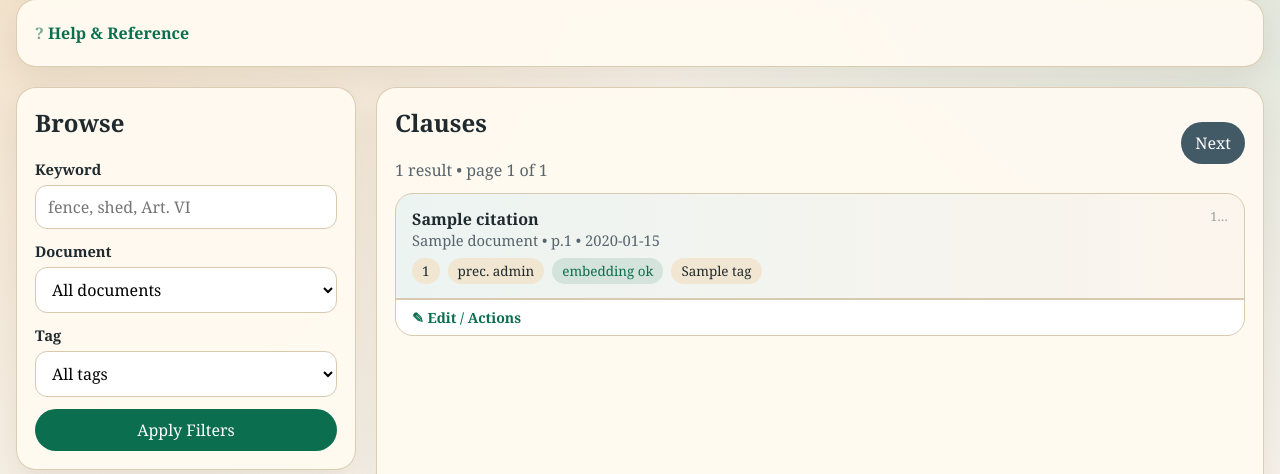
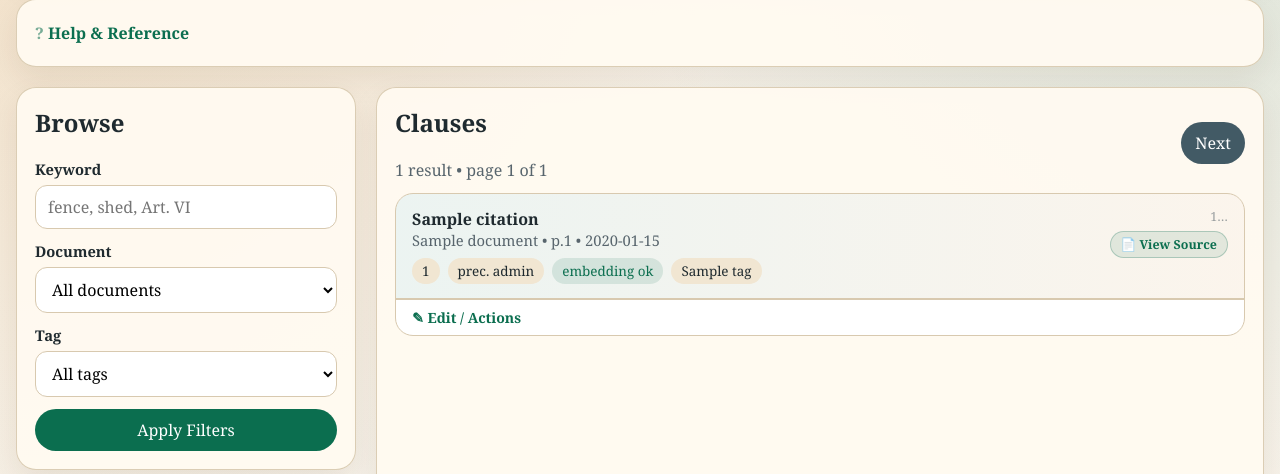
Before and after one commit to tmasters2876/hoa-backend, a Flask app: template templates/admin_index.html in a window 1280 px wide. Shown: the part 196-670 px from the top of the page. Run offline with Flask 3, Linux system fonts and the light colour scheme; the template is opened without the code that fills it: most values are stand-ins (such as "Sample title", 1, 10 or a date in 2020).

Commit message:
Add source field validation and View Source button to clause management
- citation, page, and Google Drive link are now required for add/edit
- Server-side validation in create_clause, update_clause, update_clause_json
- update_clause_json returns JSON error for inline save compatibility
- CSV import skips rows missing source fields, reports skip count in flash
- Each skipped CSV row logged as csv_import_skipped with missing field list
- Successful saves log notes="source verified" in audit log
- View Source button (📄) in clause card header when link present
- "⚠ No Source" orange badge when link absent — existing clauses unaffected
- Frontend required attributes + red asterisk labels + helper text on link fields

Co-Authored-By: Claude Sonnet 4.6 <noreply@anthropic.com>

```diff
--- a/admin_app.py
+++ b/admin_app.py
@@ -121,6 +121,19 @@ def to_int_or_none(value):
         return int(value)
     except (TypeError, ValueError):
         return None
+
+
+def _validate_source_fields(form) -> list[str]:
+    """Returns a list of error messages. Empty list means valid."""
+    errors = []
+    if not form.get("citation", "").strip():
+        errors.append("Citation is required.")
+    if not str(form.get("page", "")).strip():
+        errors.append("Page number is required.")
+    link = form.get("link", "").strip()
+    if not link or not link.startswith("https://drive.google.com/"):
+        errors.append("Source link is required — must be a Google Drive URL.")
+    return errors
 
 
 def get_filter_options() -> tuple[list[str], list[str]]:
@@ -383,6 +396,12 @@ def admin_home():
 @app.post("/admin/clauses")
 @login_required
 def create_clause():
+    errors = _validate_source_fields(request.form)
+    if errors:
+        for msg in errors:
+            flash(msg, "error")
+        return redirect(url_for("admin_home"))
+
     payload = {
         "clause_id": request.form.get("clause_id", "").strip() or None,
         "document": request.form.get("document", "").strip() or None,
@@ -403,6 +422,7 @@ def create_clause():
         clause_id=payload.get("clause_id"),
         record_id=inserted_id,
         new_value=json.dumps({k: v for k, v in payload.items() if k != "embedding"}, default=str),
+        notes="source verified",
     )
     flash("Clause added. Embedding is marked stale until you regenerate it.", "success")
     return redirect(url_for("admin_home"))
@@ -411,6 +431,12 @@ def create_clause():
 @app.post("/admin/clauses/<clause_id>/update")
 @login_required
 def update_clause(clause_id: str):
+    errors = _validate_source_fields(request.form)
+    if errors:
+        for msg in errors:
+            flash(msg, "error")
+        return redirect(url_for("admin_home"))
+
     existing = fetch_clause(clause_id)
     if not existing:
         flash(f"Clause {clause_id} was not found.", "error")
@@ -442,6 +468,8 @@ def update_clause(clause_id: str):
     supabase().from_("clauses").update(payload).eq("id", clause_id).execute()
 
     _log_clause_field_changes(clause_id, existing, payload)
+    log_audit_event(action="updated", clause_id=payload.get("clause_id") or existing.get("clause_id"),
+                    record_id=clause_id, notes="source verified")
 
     if text_changed:
         flash("Clause updated. Text changed, so the embedding was marked stale.", "success")
@@ -453,6 +481,10 @@ def update_clause(clause_id: str):
 @app.post("/admin/clauses/<clause_id>/update-json")
 @login_required
 def update_clause_json(clause_id: str):
+    errors = _validate_source_fields(request.form)
+    if errors:
+        return jsonify({"ok": False, "message": " ".join(errors)})
+
     existing = fetch_clause(clause_id)
     if not existing:
         return jsonify({"ok": False, "message": f"Clause {clause_id} not found."}), 404
@@ -483,6 +515,8 @@ def update_clause_json(clause_id: str):
     supabase().from_("clauses").update(payload).eq("id", clause_id).execute()
 
     _log_clause_field_changes(clause_id, existing, payload)
+    log_audit_event(action="updated", clause_id=payload.get("clause_id") or existing.get("clause_id"),
+                    record_id=clause_id, notes="source verified")
 
     embedding_stale = text_changed or not existing.get("embedding")
     message = "Saved. Text changed — embedding is now stale." if text_changed else "Metadata saved."
@@ -598,6 +632,7 @@ def import_clauses():
 
     rows_ok = []
     row_errors = []
+    source_skip_count = 0
 
     for i, row in enumerate(reader, start=2):
         errors = []
@@ -627,6 +662,25 @@ def import_clauses():
         if not clause_text and not plain_summary:
             errors.append("at least one of 'clause_text' or 'plain_summary' must be non-empty")
 
+        # Source field validation
+        missing_source = []
+        if not (row.get("citation") or "").strip():
+            missing_source.append("citation")
+        if not page_raw:
+            missing_source.append("page")
+        link_val = (row.get("link") or "").strip()
+        if not link_val or not link_val.startswith("https://drive.google.com/"):
+            missing_source.append("link")
+        if missing_source:
+            source_skip_count += 1
+            missing_str = ", ".join(missing_source)
+            row_errors.append(f"Row {i}: skipped — missing source fields: {missing_str}")
+            log_audit_event(
+                action="csv_import_skipped",
+                notes=f"row {i}: missing {missing_str}",
+            )
+            continue
+
         if errors:
             row_errors.append(f"Row {i}: {'; '.join(errors)}")
             continue
@@ -638,7 +692,7 @@ def import_clauses():
             "citation": (row.get("citation") or "").strip() or None,
             "clause_text": clause_text or None,
             "plain_summary": plain_summary or None,
-            "link": (row.get("link") or "").strip() or None,
+            "link": link_val or None,
             "tags": parse_tags(row.get("tags") or ""),
             "precedence_level": precedence_level,
             "match_source": (row.get("match_source") or "").strip() or "CSV Import",
@@ -647,6 +701,13 @@ def import_clauses():
 
     for err in row_errors:
         flash(err, "error")
+
+    if source_skip_count:
+        flash(
+            f"{source_skip_count} row{'s' if source_skip_count != 1 else ''} skipped — "
+            "missing citation, page, or source link.",
+            "error",
+        )
 
     if rows_ok:
         supabase().from_("clauses").insert(rows_ok).execute()
@@ -660,7 +721,7 @@ def import_clauses():
             "Embeddings are stale — regenerate as needed.",
             "success",
         )
-    elif not row_errors:
+    elif not row_errors and not source_skip_count:
         flash("CSV had no data rows.", "error")
 
     return redirect(url_for("admin_home"))
--- a/templates/admin_index.html
+++ b/templates/admin_index.html
@@ -1,6 +1,25 @@
 {% extends "admin_base.html" %}
 
 {% block content %}
+<style>
+  .req { color: var(--danger); margin-left: 2px; }
+  .field-help { font-size: 0.78rem; color: var(--muted); margin-top: 3px; }
+  .btn-view-source {
+    display: inline-block;
+    font-size: 0.78rem; font-weight: 700; white-space: nowrap;
+    padding: 4px 10px; border-radius: 999px;
+    background: rgba(11,110,79,0.10); color: var(--accent);
+    text-decoration: none; border: 1px solid rgba(11,110,79,0.25);
+    line-height: 1.4;
+  }
+  .btn-view-source:hover { background: rgba(11,110,79,0.18); }
+  .badge-no-source {
+    display: inline-block;
+    font-size: 0.76rem; font-weight: 700; white-space: nowrap;
+    padding: 3px 9px; border-radius: 999px;
+    background: rgba(209,123,15,0.13); color: #7f4b09;
+  }
+</style>
 
 {# ── Help Panel ── #}
 <details class="panel help-panel">
@@ -225,7 +245,14 @@
                   {% endfor %}
                 </div>
               </div>
-              <div class="clause-meta" style="white-space:nowrap; font-size:0.78rem; opacity:0.6;">{{ clause.id[:8] }}…</div>
+              <div style="display:flex; flex-direction:column; align-items:flex-end; gap:6px; flex-shrink:0;">
+                <span class="clause-meta" style="white-space:nowrap; font-size:0.78rem; opacity:0.6;">{{ clause.id[:8] }}…</span>
+                {% if clause.link %}
+                  <a href="{{ clause.link }}" target="_blank" rel="noopener noreferrer" class="btn-view-source">📄 View Source</a>
+                {% else %}
+                  <span class="badge-no-source">⚠ No Source</span>
+                {% endif %}
+              </div>
             </div>
 
             {# Expandable edit area #}
```
Also changed, not shown: other parts of templates/admin_index.html (+14 -12 lines).
